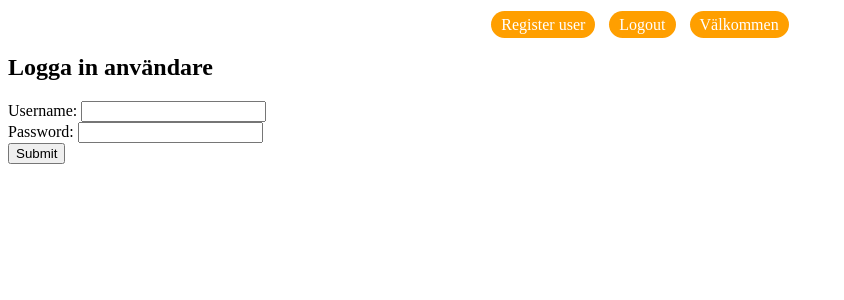
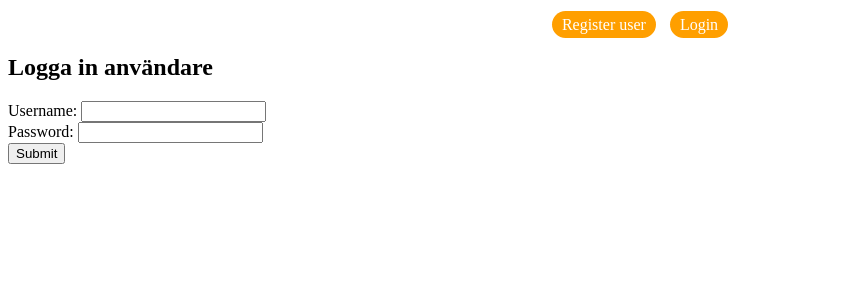
Before and after one commit to karye/EE15, a PHP site: page /login.php in a window 1280 px wide. Shown: the top 300 px of the page, without its empty margins (0-844 px from the left). Run offline with PHP 8.4, Linux system fonts and the light colour scheme.

Commit message:
Labb loginsystem: klar

```diff
--- a/labb_3/logout.php
+++ b/labb_3/logout.php
@@ -12,6 +12,7 @@
 <?php
 session_start();
 $_SESSION = Null;
+
 session_destroy();
 ?>
 <!DOCTYPE html>
--- a/labb_3/menu.php
+++ b/labb_3/menu.php
@@ -1,11 +1,11 @@
 <ul>
     <li><a href="register.php">Register user</a></li>
     <?php
-        if (isset($_SESSION["loggedin"])) {
+        if ($_SESSION["loggedin"]) {
             echo '<li><a href="logout.php">Logout</a></li>';
+            echo '<li><a href="index.php">Välkommen</a></li>';
         } else {
             echo '<li><a href="login.php">Login</a></li>';
         }
     ?>
-    <li><a href="index.php">Välkommen</a></li>
 </ul>
```
